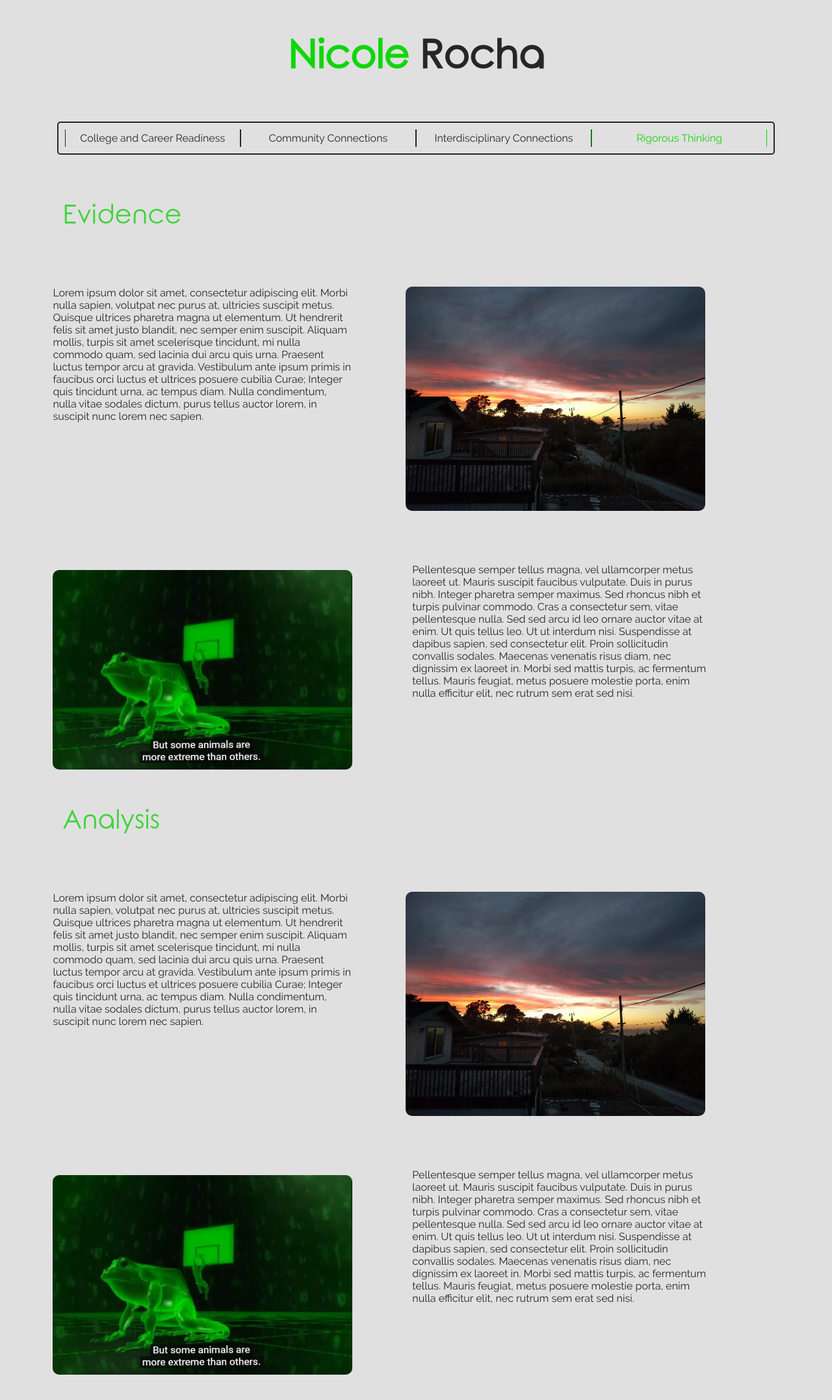
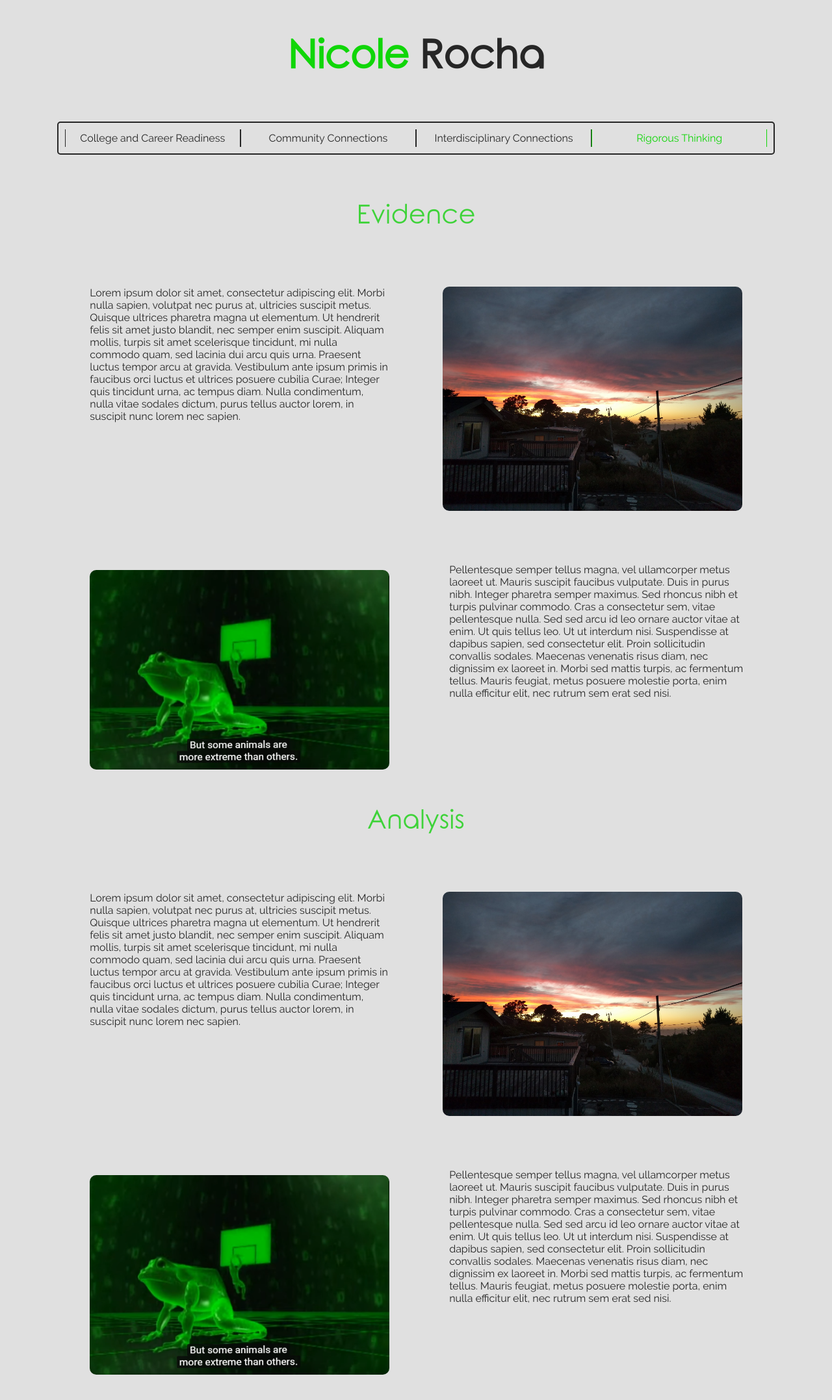
Before and after one commit to snekek/middleCollegePortfolio, a Django app: template portfolio/templates/rigorousThinking.html in a window 1280 px wide. Shown: the whole page at 65% size. Run offline with Django 3.2, Linux system fonts and the light colour scheme; the template is opened without the code that fills it, so the values that code supplies are empty.

Commit message:
title fix

```diff
--- a/portfolio/static/css/style.css
+++ b/portfolio/static/css/style.css
@@ -7,7 +7,7 @@ p { margin: 0 0 15px 0; font-size: 20px auto; color: #262626; font-family: RW; }
 
 #title-area { color: #262626; font-family: RE; margin: 0 auto; text-align: center; padding: 25px; padding-top: 5px; font-size: 30px; }
 
-#title1 { font-family: RE; margin: 0 auto; text-align: left; padding: 25px; font-size: 40px; color: #3ed339; display: inline-block;}
+#title1 { font-family: RE; margin: 0 auto; text-align: left; padding: 25px; font-size: 40px; color: #3ed339; display: table;}
 
 @font-face { font-family: CI; src: url('../fonts/CURIOUS-INCIDENT.ttf'); }
 @font-face { font-family: leixo; src: url('../fonts/LEIXO.ttf'); }
@@ -18,13 +18,13 @@ p { margin: 0 0 15px 0; font-size: 20px auto; color: #262626; font-family: RW; }
 #pic1,#pic2 {border-color: #262626; border-radius: 10px; border-width: 5px; background-color: #262626; }
 #text1,#text2 { color: #262626; font-size: 20px auto; font-family: RW; }
 
-#main1 { width: 90%; margin: 0 auto; clear: both; margin-top: 50px; display: inline-block;}
+#main1 { width: 90%; margin: 0 auto; clear: both; margin-top: 50px; display: table;}
 #pic1 { float: right; }
 #text1 { float: left; margin: 0 0 15px 0; text-align: left; }
 
 #pic1,#pic2,#text1,#text2 {width: 45%; margin:1%; margin-bottom: 3%}
 
-#main2 { width: 90%; margin: 0 auto; clear: both; margin-top: 50px; display: inline-block;}
+#main2 { width: 90%; margin: 0 auto; clear: both; margin-top: 50px; display: table;}
 #pic2 { float: left; }
 #text2 { float: right; margin: 0 0 15px 0; text-align: left; }
 
```
